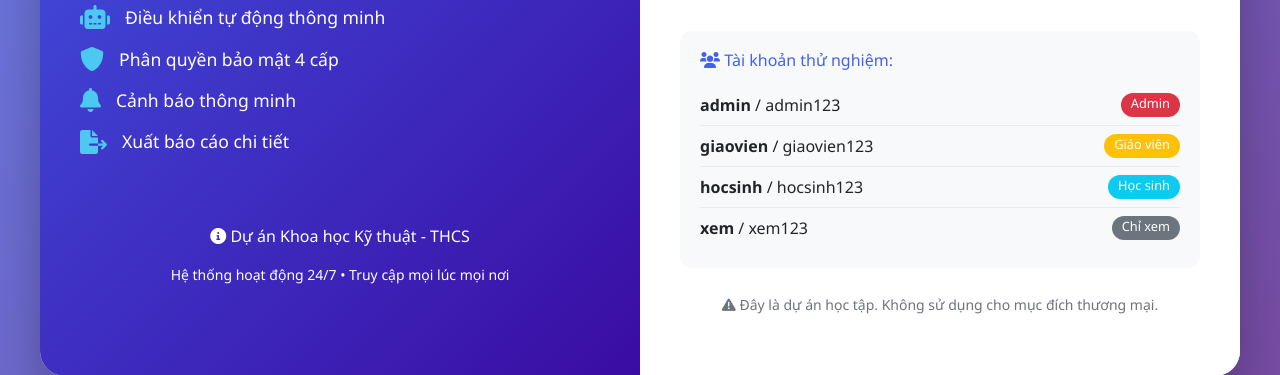
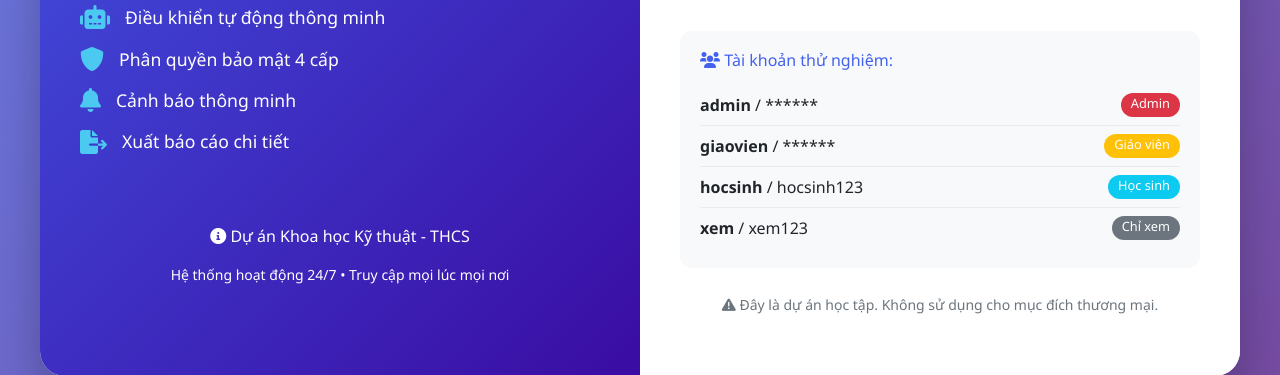
Before and after one commit to nguyenminhquan-80/classguard-web, a Flask app: page /login in a window 1280 px wide. Shown: the part 529-904 px from the top of the page. Run offline with Flask 3, Linux system fonts and the light colour scheme; parts of the project's set-up code (start-up, migrations or seed data) failed here and were passed over.

Commit message:
Update login.html

```diff
--- a/templates/login.html
+++ b/templates/login.html
@@ -287,11 +287,11 @@
             <div class="test-accounts">
                 <h6><i class="fas fa-users"></i> Tài khoản thử nghiệm:</h6>
                 <div class="account-item">
-                    <span><strong>admin</strong> / admin123</span>
+                    <span><strong>admin</strong> / ******</span>
                     <span class="badge bg-danger role-badge">Admin</span>
                 </div>
                 <div class="account-item">
-                    <span><strong>giaovien</strong> / giaovien123</span>
+                    <span><strong>giaovien</strong> / ******</span>
                     <span class="badge bg-warning role-badge">Giáo viên</span>
                 </div>
                 <div class="account-item">
```
